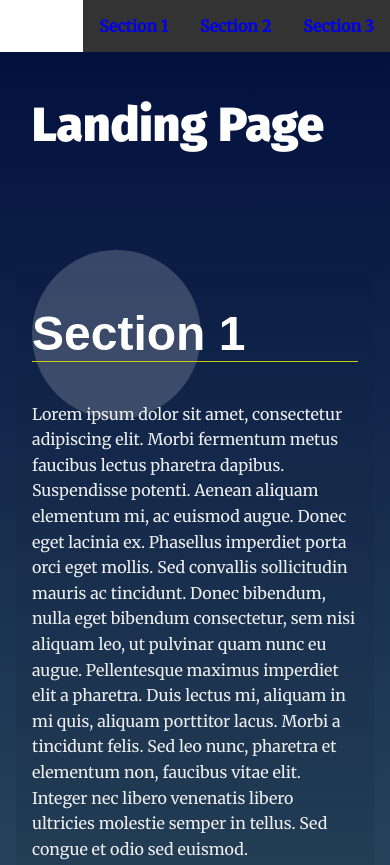
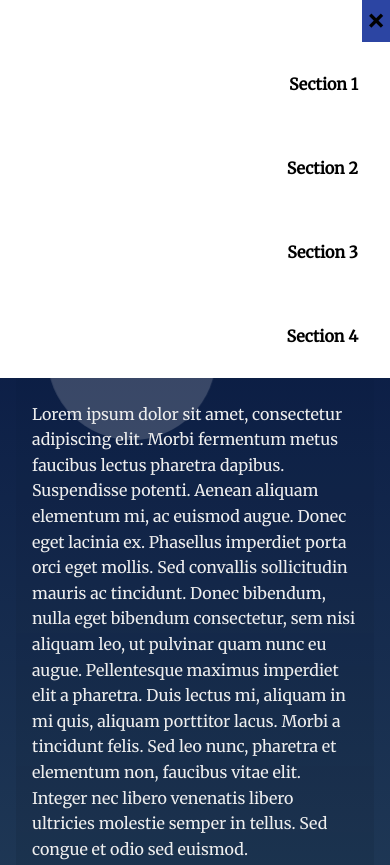
Before and after one commit to patidarparas13/Udacity-Frontend-Nanodegree-Project, a plain HTML site: page Landing Page - Project 2/index.html in a window 390 px wide. Shown: the top 865 px of the page. Drawn offline with Linux system fonts and the light colour scheme.

Commit message:
New Changes To Landing Page

```diff
--- a/Landing Page - Project 2/css/styles.css
+++ b/Landing Page - Project 2/css/styles.css
@@ -106,8 +106,64 @@ html {
     cursor: pointer;
 }
 
-.navbar__menu .menu__link.active {
-    background-color: #333;
+nav ul li a.active {
+    background: #333;
+    color: #fff;
+}
+
+.navbar__menu .a__link {
+    display: block;
+    padding: 1em;
+    font-weight: bold;
+    text-decoration: none;
+    color: #000;
+}
+
+.navbar__menu .a__link:hover {
+    background: #333;
+    color: #fff;
+    transition: ease 0.3s all;
+    cursor: pointer;
+}
+
+.navbar__menu .a__link.active {
+    background: #333;
+    color: #fff;
+    transition: ease 0.3s all;
+    cursor: pointer;
+}
+
+nav>ul>button {
+    display: none;
+}
+
+@media all and (max-width: 800px) {
+    /*shows elements in a column*/
+    .navbar__menu ul {
+        flex-direction: column;
+    }
+    nav>ul>button {
+        /*makes the button visible*/
+        display: block;
+        /*since we are here, we can style it a little bit!*/
+        padding: 1.5vw;
+        font-size: 3vh;
+        background-color: #2c45a3;
+        border: none;
+        color: black;
+        /*outline none removes the default blue border that appears anytime you click on the button*/
+        outline: none;
+        cursor: pointer;
+        align-self: flex-end;
+    }
+    /* deletes margin on top or bottom of the a tag*/
+    .navbar__menu li {
+        margin: 0;
+    }
+    /* makes sure that the a tag will take the entire screen*/
+    nav>ul>li>a {
+        display: block;
+    }
 }
 
 
--- a/Landing Page - Project 2/index.html
+++ b/Landing Page - Project 2/index.html
@@ -20,6 +20,7 @@
 
             <!-- Navigation starts as empty UL that will be populated with JS -->
             <ul id="navbar__list">
+                <button class="nav-button" id="menu-icon"> 🞬 </button>
             </ul>
         </nav>
     </header>
@@ -68,6 +69,18 @@
                     porttitor tortor, eget elementum tortor mollis non.</p>
             </div>
         </section>
+        <section id="section4" data-nav="Section 4">
+            <div class="landing__container">
+                <h2>Section 4</h2>
+                <p>Lorem ipsum dolor sit amet, consectetur adipiscing elit. Morbi fermentum metus faucibus lectus pharetra dapibus. Suspendisse potenti. Aenean aliquam elementum mi, ac euismod augue. Donec eget lacinia ex. Phasellus imperdiet porta orci
+                    eget mollis. Sed convallis sollicitudin mauris ac tincidunt. Donec bibendum, nulla eget bibendum consectetur, sem nisi aliquam leo, ut pulvinar quam nunc eu augue. Pellentesque maximus imperdiet elit a pharetra. Duis lectus mi, aliquam
+                    in mi quis, aliquam porttitor lacus. Morbi a tincidunt felis. Sed leo nunc, pharetra et elementum non, faucibus vitae elit. Integer nec libero venenatis libero ultricies molestie semper in tellus. Sed congue et odio sed euismod.
+                </p>
+
+                <p>Aliquam a convallis justo. Vivamus venenatis, erat eget pulvinar gravida, ipsum lacus aliquet velit, vel luctus diam ipsum a diam. Cras eu tincidunt arcu, vitae rhoncus purus. Vestibulum fermentum consectetur porttitor. Suspendisse imperdiet
+                    porttitor tortor, eget elementum tortor mollis non.</p>
+            </div>
+        </section>
     </main>
     <footer class="page__footer">
         <p>&copy Udacity</p>
--- a/Landing Page - Project 2/js/app.js
+++ b/Landing Page - Project 2/js/app.js
@@ -17,53 +17,32 @@ const navBarList = document.getElementById('navbar__list');
 const navBarElements = document.querySelectorAll('section');
 
 navBarElements.forEach(el => {
-    const navListElement = `<li class='menu__link' data-link=${el.id}><a href="#${el.id}">${el.dataset.nav}</li>`
+    const navListElement = `<li class='menu__link' data-link=${el.id}><a href="#${el.id}" class="a__link">${el.dataset.nav}</li>`
     navBarList.insertAdjacentHTML('beforeend', navListElement)
 });
 
-(function($) {
-    "use strict";
+let mainNavLinks = document.querySelectorAll("nav ul li a");
+let mainSections = document.querySelectorAll("section");
 
-    $('body').scrollspy({
-        target: '.navbar__menu',
-        offset: 60
-    });
+let lastId;
+let cur = [];
+window.addEventListener("scroll", event => {
+    let fromTop = window.scrollY;
 
-    $('#topNav').affix({
-        offset: {
-            top: 200
+    mainNavLinks.forEach(link => {
+        let section = document.querySelector(link.hash);
+
+        if (
+            section.offsetTop <= fromTop &&
+            section.offsetTop + section.offsetHeight > fromTop
+        ) {
+            link.classList.add("active");
+        } else {
+            link.classList.remove("active");
         }
     });
-
-
 });
-window.addEventListener('DOMContentLoaded', () => {
-
-    const observer = new IntersectionObserver(entries => {
-        entries.forEach(entry => {
-            const navListElement = document.querySelector(
-                `.menu__link[data-link='${entry.target.id}']`,
-            )
-            const section = document.getElementById(entry.target.id)
-
-            if (entry && entry.isIntersecting) {
-                navListElement.classList.add('active')
-                section.classList.add('active')
-            } else {
-                if (navListElement.classList.contains('active')) {
-                    navListElement.classList.remove('active')
-                }
-
-                if (section.classList.contains('active')) {
-                    section.classList.remove('active')
-                }
-            }
-        });
-    });
-
-    // Track all sections that have an `id` applied
-    navBarElements.forEach(el => {
-        observer.observe(document.getElementById(el.id))
-    });
-
+document.querySelectorAll('a[href^="#"]').addEventListener("click", function(event) {
+    event.preventDefault();
+    document.querySelector(this.getAttribute("href")).scrollIntoView({ behavior: "smooth" });
 });
```
Also changed, not shown: 2 other files.
